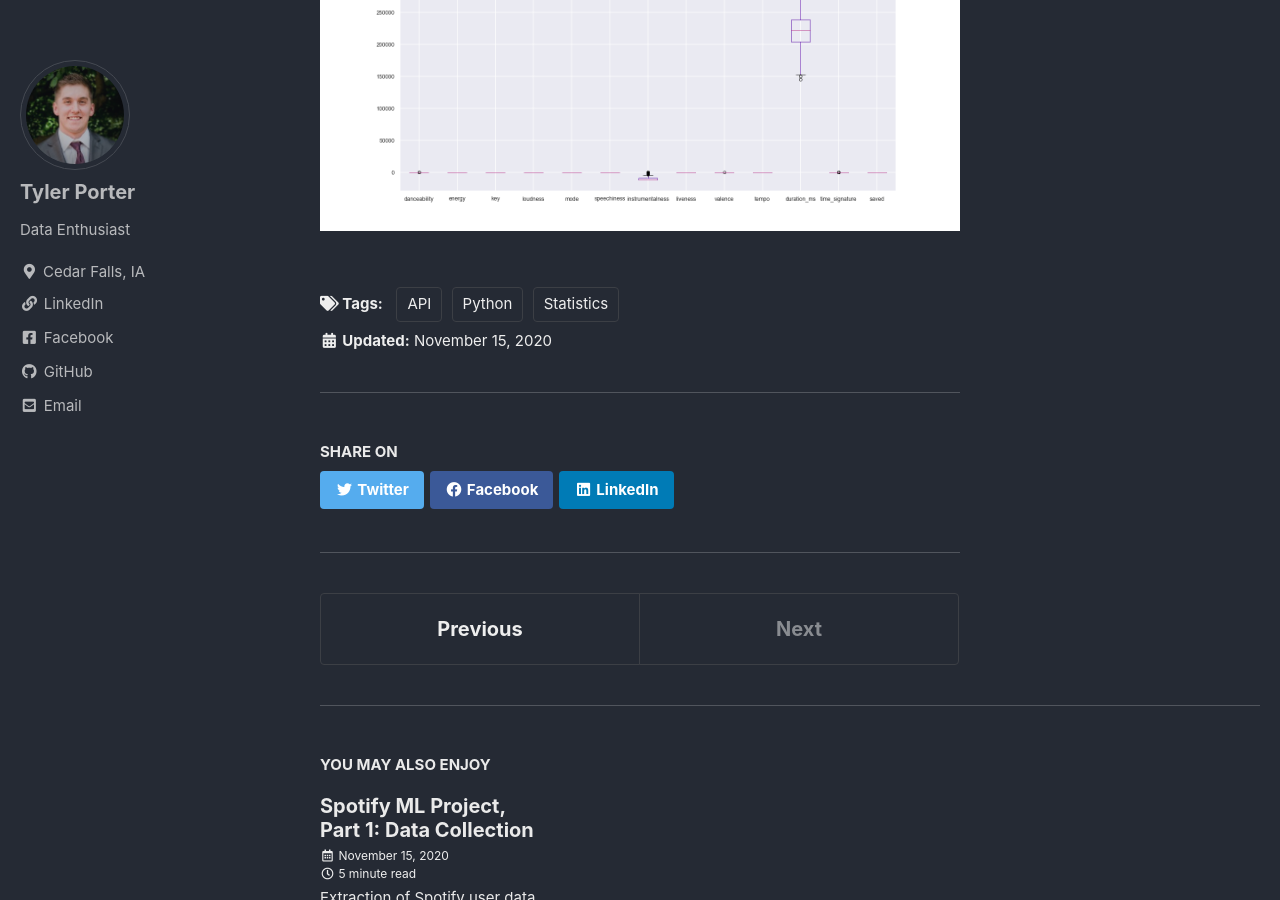
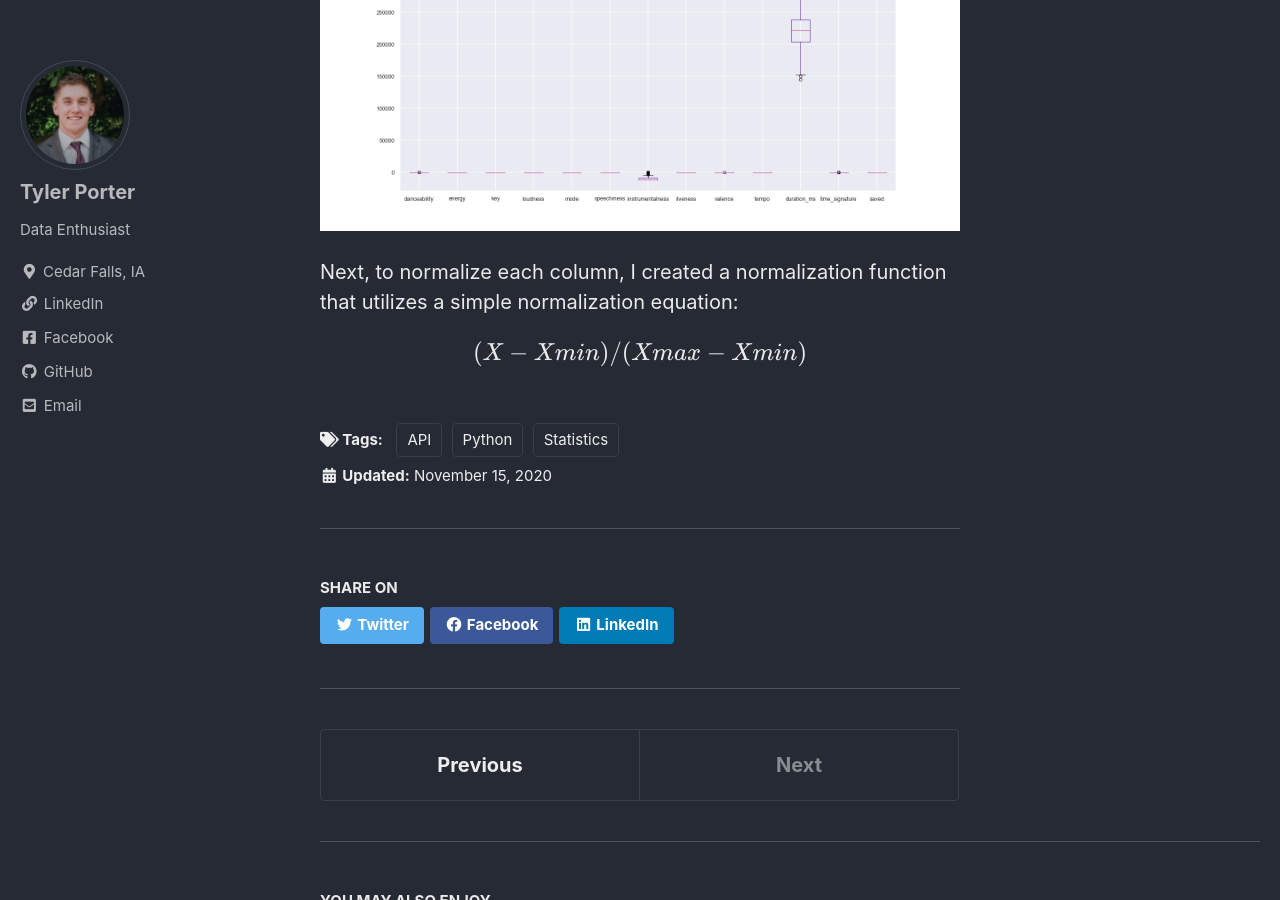
Before and after one commit to tyljporter/typo.github.io, a Jekyll site: the page built from _posts/2020-11-30-Spotify2.md, in a window 1280 px wide and 900 px high, scrolled down 8789 px. Built offline with Jekyll 4.4.1, drawn with Linux system fonts in a browser that asks for light colours; cached includes are drawn as plain includes; formulas are drawn with MathJax 3.

Commit message:
Spotify2 V9

````diff
--- a/_posts/2020-11-30-Spotify2.md
+++ b/_posts/2020-11-30-Spotify2.md
@@ -210,3 +210,6 @@ fig = standtracks[features_list].plot(kind = 'box', figsize = (20,10))
 plt.savefig('Standardized.png')
 ```
 <img src="{{ site.url }}{{ site.baseurl }}/images/SpotTrans/Standardized.png" alt="box and whisker before">
+
+Next, to normalize each column, I created a normalization function that utilizes a simple normalization equation:
+\\[ (X-Xmin)/(Xmax-Xmin)\\]
````
